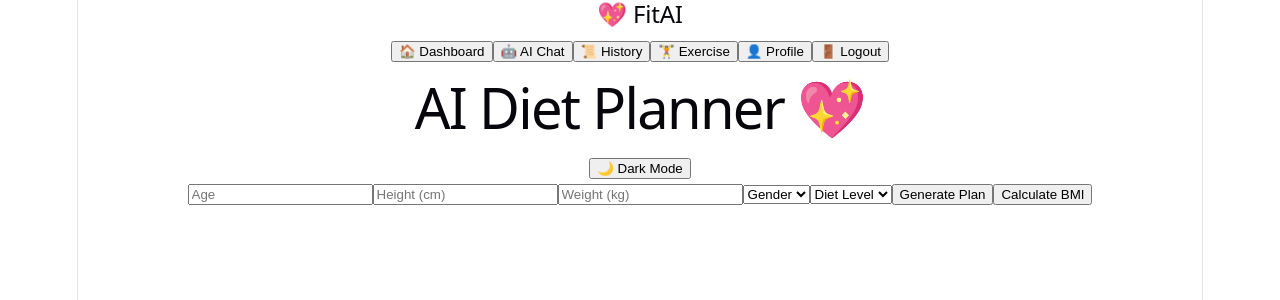
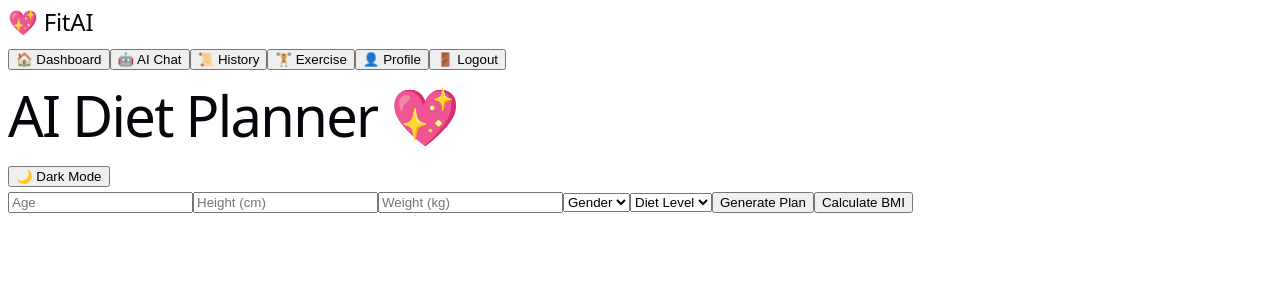
Before and after one commit to faiqayk/AI-Diet-Planner, a React (Vite) app in the folder client/: page / in a window 1280 px wide. Both pictures are taken after a click on the button "Login". Shown: the top 300 px of the page. Built offline with nearby package versions, Linux system fonts and the light colour scheme.

Commit message:
updated project changes

```diff
--- a/client/src/App.css
+++ b/client/src/App.css
@@ -1,17 +1,32 @@
+* {
+  margin: 0;
+  padding: 0;
+  box-sizing: border-box;
+  font-family: Arial, sans-serif;
+}
+
 body {
   margin: 0;
-  font-family: Arial;
+  padding: 0;
   overflow-x: hidden;
+  font-family: Arial, sans-serif;
+  background: #fff0f5;
 }
 
+/* DASHBOARD LAYOUT */
 .dashboard {
   display: flex;
   min-height: 100vh;
+  width: 100%;
 }
 
 /* SIDEBAR */
 .sidebar {
   width: 220px;
+  flex-shrink: 0;
+  height: 100vh;
+  position: sticky;
+  top: 0;
   background: #fff;
   padding: 20px;
   display: flex;
@@ -35,11 +50,14 @@ body {
   display: flex;
   flex-direction: column;
   gap: 20px;
+  min-height: 100vh;
+  overflow-y: auto;
 }
 
 /* CARD */
 .card {
   max-width: 500px;
+  width: 100%;
   margin: auto;
   padding: 25px;
   border-radius: 20px;
@@ -51,7 +69,8 @@ body {
 }
 
 /* INPUTS */
-input, select {
+input,
+select {
   padding: 10px;
   border-radius: 10px;
   border: 1px solid #ccc;
--- a/client/src/index.css
+++ b/client/src/index.css
@@ -50,20 +50,13 @@
   }
 }
 
-body {
-  margin: 0;
-}
+
 
 #root {
-  width: 1126px;
-  max-width: 100%;
-  margin: 0 auto;
-  text-align: center;
-  border-inline: 1px solid var(--border);
-  min-height: 100svh;
-  display: flex;
-  flex-direction: column;
-  box-sizing: border-box;
+  width: 100%;
+  margin: 0;
+  text-align: left;
+  display: block;
 }
 
 h1,
```
